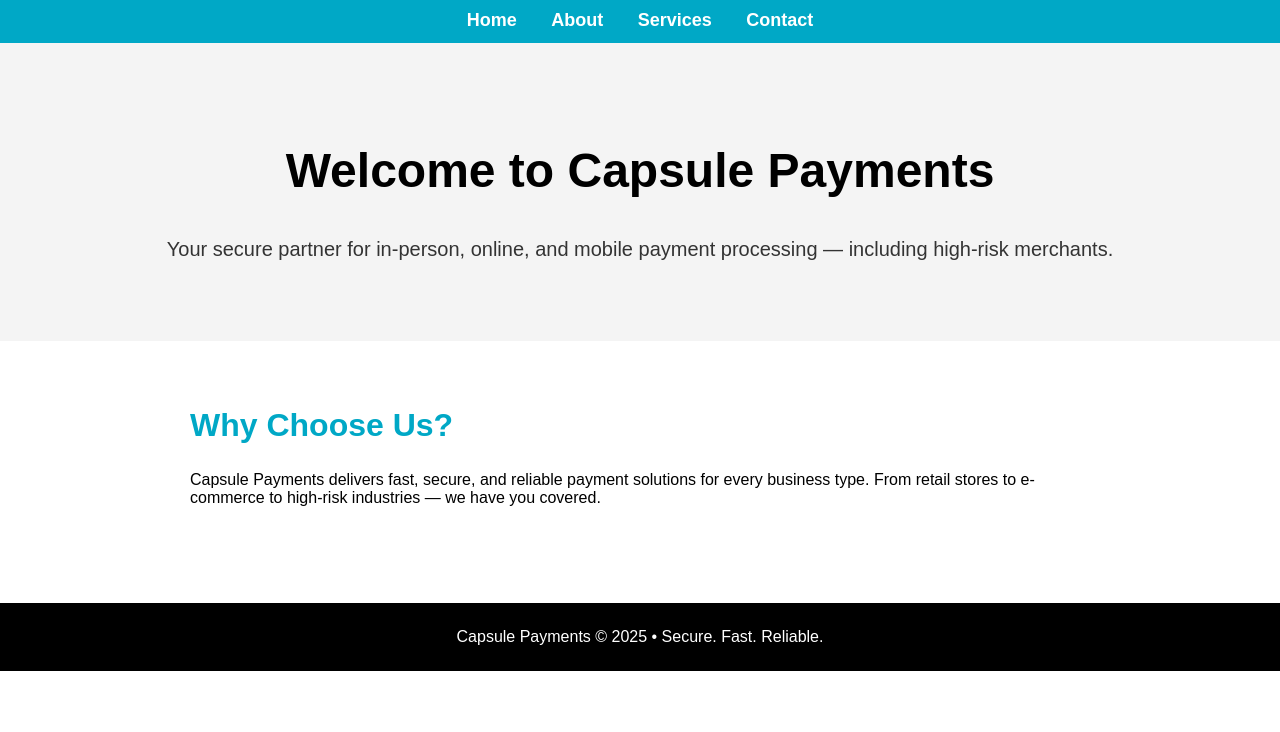
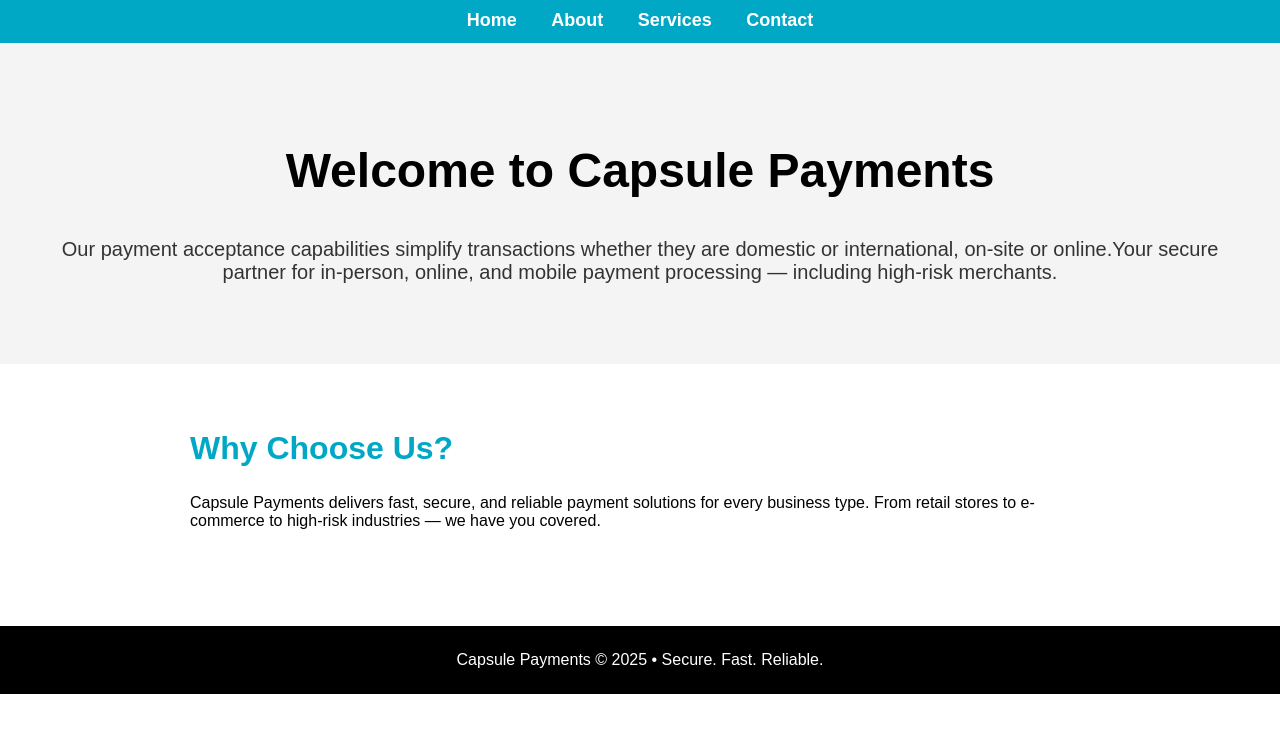
Before and after one commit to CapsulePay/CapsulePay, a plain HTML site: page index.html in a window 1280 px wide. Shown: the part 60-792 px from the top of the page. Drawn offline with Linux system fonts and the light colour scheme.

Commit message:
Update index.html

```diff
--- a/index.html
+++ b/index.html
@@ -20,7 +20,7 @@
 
 <section class="hero">
     <h1>Welcome to Capsule Payments</h1>
-    <p>Your secure partner for in-person, online, and mobile payment processing — including high-risk merchants.</p>
+    <p>Our payment acceptance capabilities simplify transactions whether they are domestic or international, on-site or online.Your secure partner for in-person, online, and mobile payment processing — including high-risk merchants.</p>
 </section>
 
 <section class="section">
```
